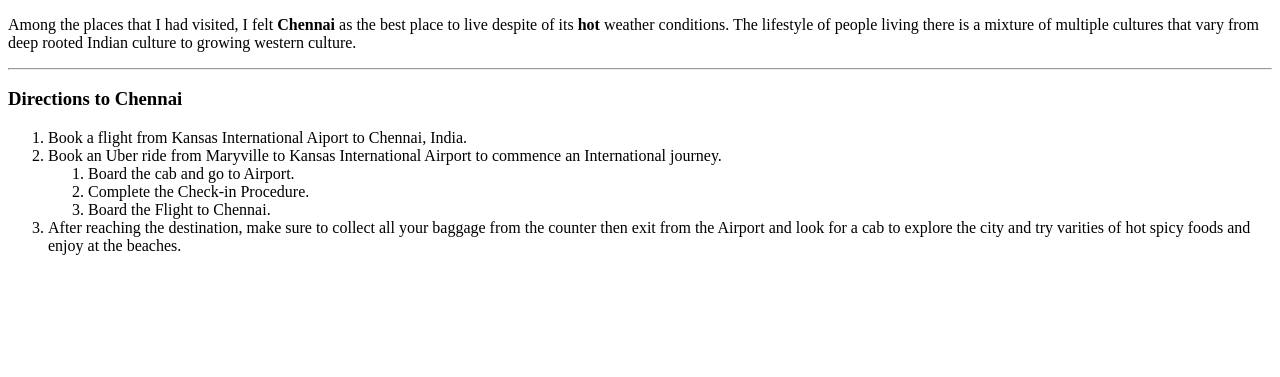
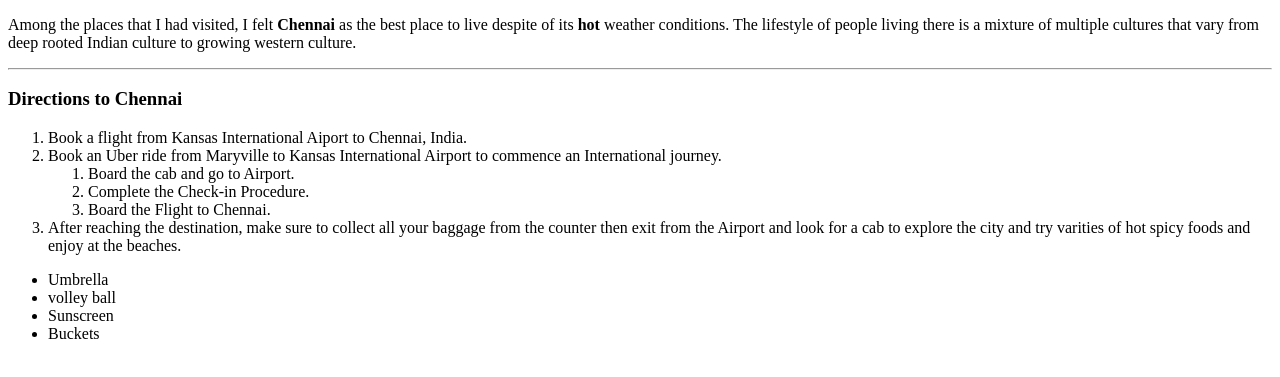
Before and after one commit to 44-563-WebApps-F21/webapps-f21-assignment-3-Saheethi, a plain HTML site: page index.html in a window 1280 px wide. Shown: the part 105-482 px from the top of the page. Drawn offline with Linux system fonts and the light colour scheme.

Commit message:
added unorderlist to index.html

```diff
--- a/index.html
+++ b/index.html
@@ -21,5 +21,11 @@
             After reaching the destination, make sure to collect all your baggage from the counter then exit from the Airport and look for a cab to explore the city and try varities of hot spicy foods and enjoy at the beaches.
         </li>
     </ol>
+    <ul>
+        <li>Umbrella</li>
+        <li>volley ball</li>
+        <li>Sunscreen</li>
+        <li>Buckets</li>
+    </ul>
 </body>
 </html>
```
